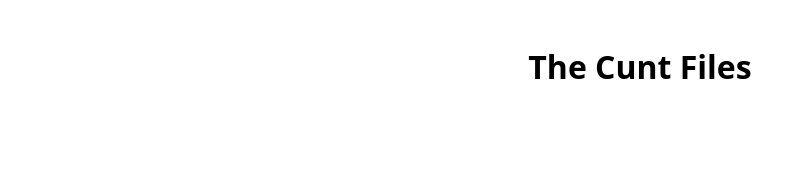
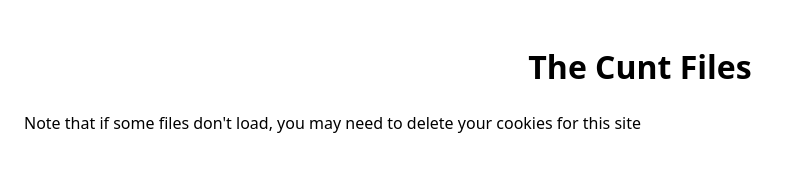
Before and after one commit to V-theghost/TheCuntFiles, a plain HTML site: page index.html in a window 1280 px wide. Shown: the whole page, without its empty margins (0-789 px from the left). Drawn offline with Linux system fonts and the light colour scheme; no server answers.

Commit message:
Update index.html

```diff
--- a/index.html
+++ b/index.html
@@ -65,6 +65,6 @@
         });
     });
 </script>
-
+<footer>Note that if some files don't load, you may need to delete your cookies for this site</footer>
 </body>
 </html>
```
